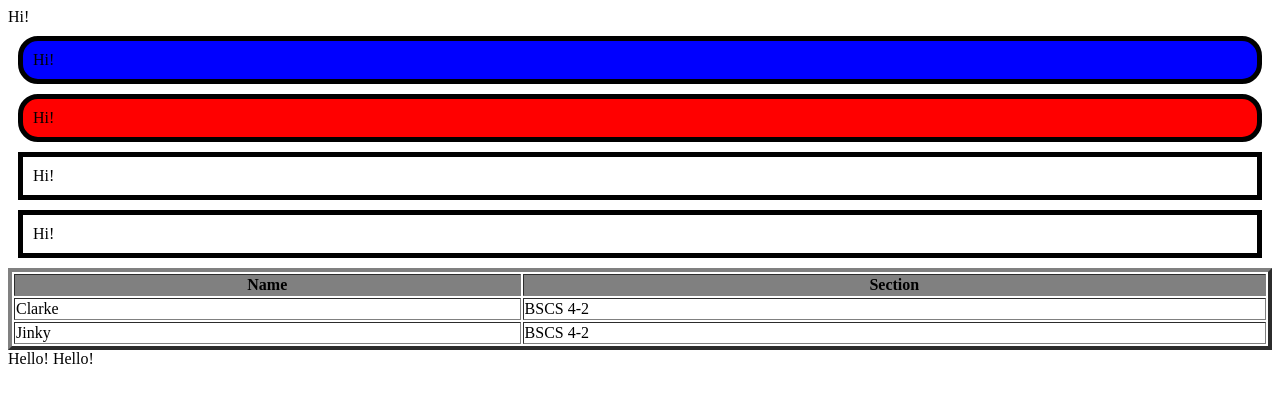
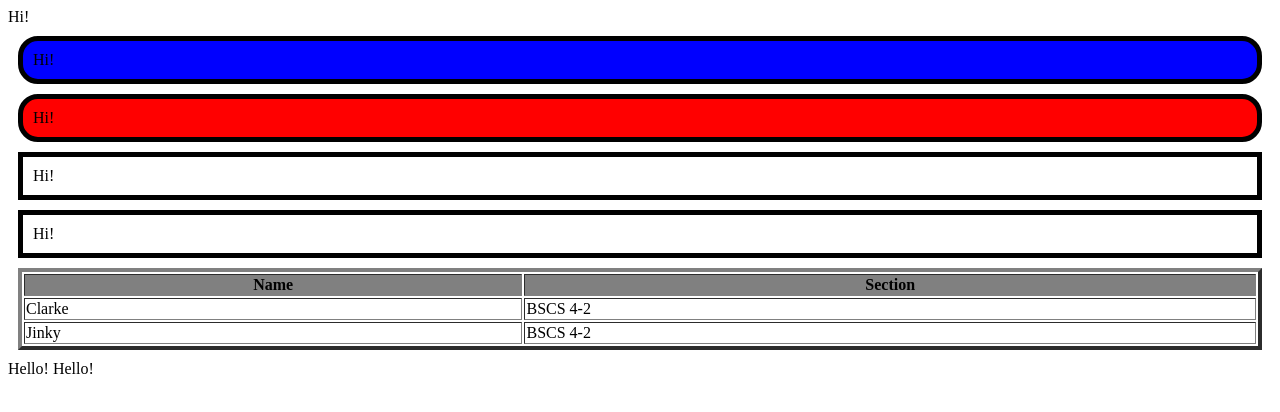
Before and after one commit to clrke/jinkybells, a plain HTML site: page index.html in a window 1280 px wide. Drawn offline with Linux system fonts and the light colour scheme.

Commit message:
Add margin to table

```diff
--- a/clarke.css
+++ b/clarke.css
@@ -19,9 +19,13 @@
 	background-color: blue;
 }
 
-.table {
+.table-container {
+	margin: 10px;
+}
+
+.table-container table {
 	width: 100%;
 }
-.table th {
+.table-container table th {
 	background-color: gray;
 }
--- a/index.html
+++ b/index.html
@@ -21,7 +21,8 @@
 		<div class="border2 blue">
 			Hi!
 		</div>
-		<table class="table" border="4px">
+		<div class="table-container">
+			<table border="4px">
 				<tr>
 					<th> Name </th>
 					<th> Section </th>
@@ -35,6 +36,7 @@
 					<td> BSCS 4-2 </td>
 				</tr>
 			</table>
+		</div>
 	</body>
 
 	<script type="text/javascript" src="jinky.js"></script>
```
Lines whose indentation alone changed are shown as unchanged.
